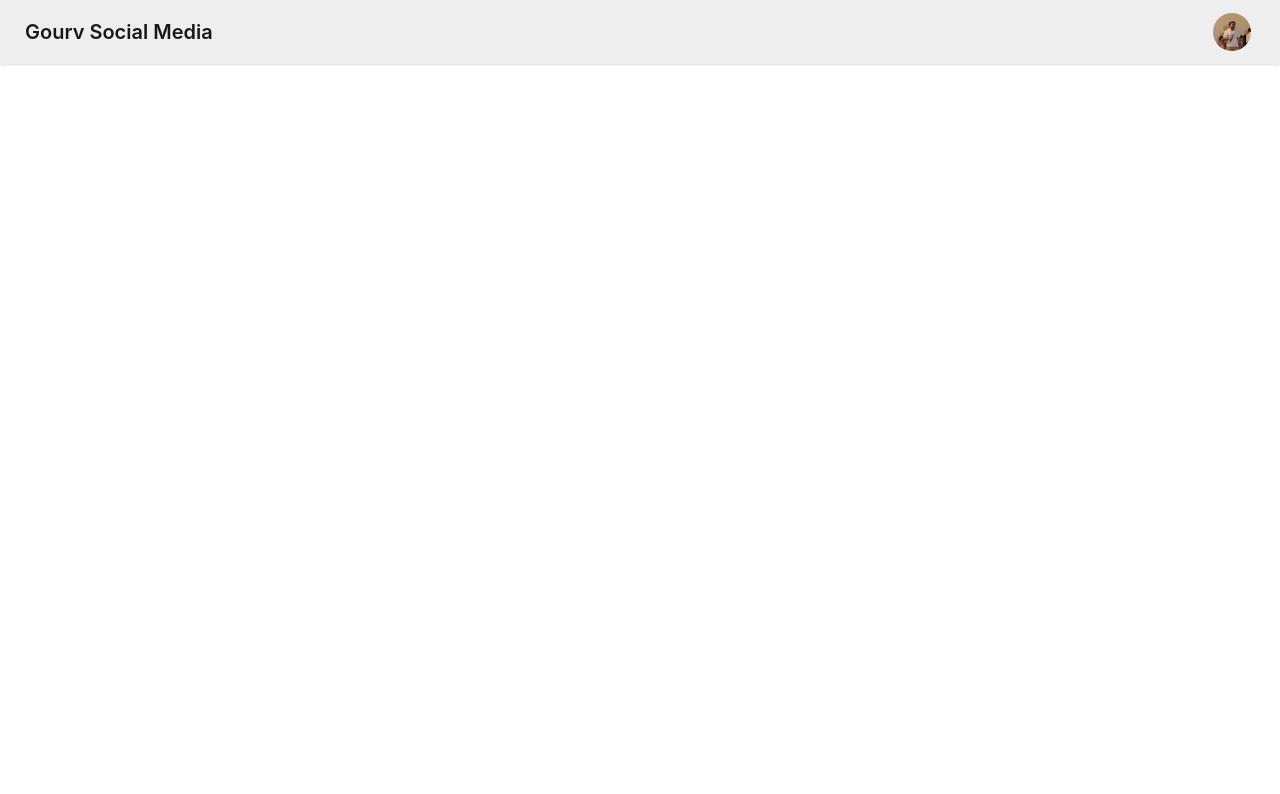
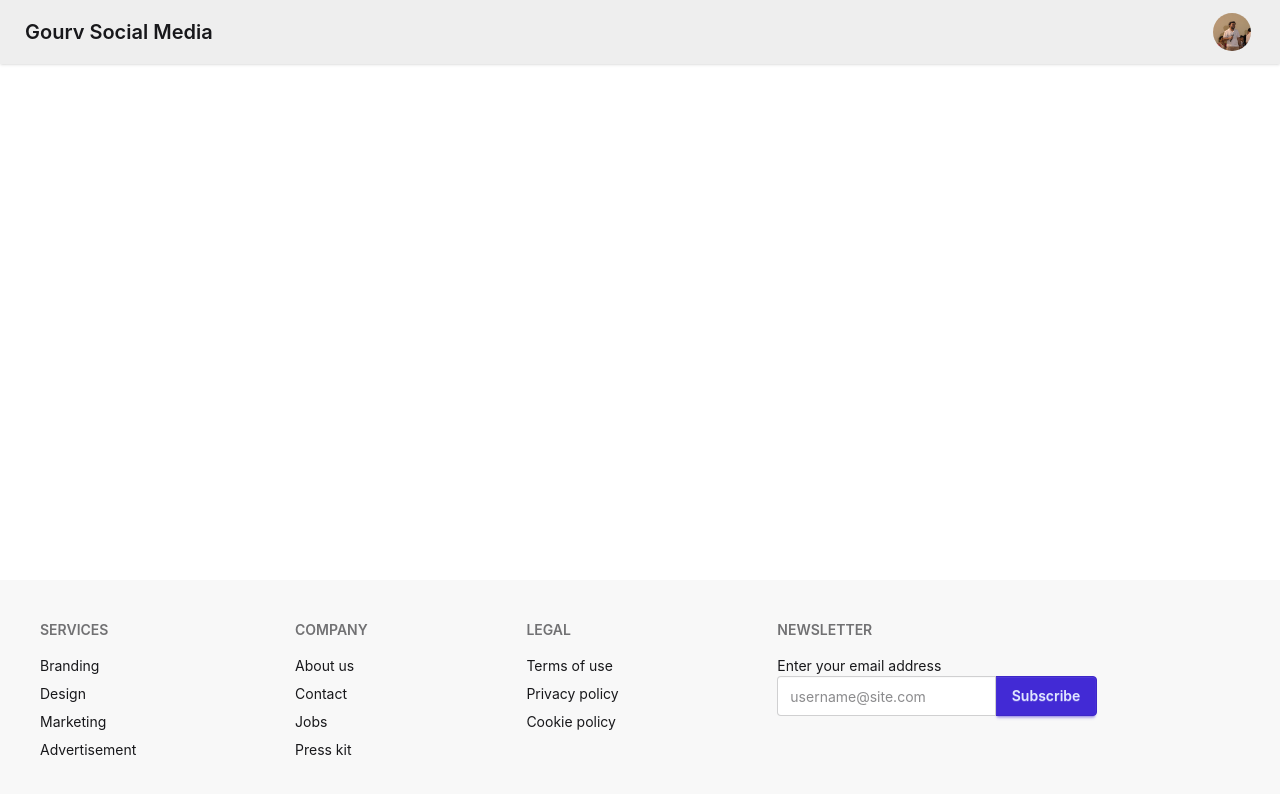
Before and after one commit to gouravsharma199/Social-Media-FE, a React (Vite) app: page / in a window 1280 px wide. Shown: the top 794 px of the page. Built offline with nearby package versions, Linux system fonts and the light colour scheme.

Commit message:
Footer completed

```diff
--- a/src/Body.jsx
+++ b/src/Body.jsx
@@ -1,12 +1,14 @@
 import React from 'react';
 import { Outlet } from 'react-router-dom';
 import NavBar from './NavBar';
+import Footer from './Footer';
 
 const Body = () => {
   return (
     <>
     <NavBar/>
     <Outlet/>
+    <Footer/>
     </>
   );
 };
--- /dev/null
+++ b/src/Footer.jsx
@@ -0,0 +1,43 @@
+import React from 'react'
+
+const Footer = () => {
+  return (
+    <footer className="footer sm:footer-horizontal bg-base-200 text-base-content p-10 fixed bottom-0">
+  <nav>
+    <h6 className="footer-title">Services</h6>
+    <a className="link link-hover">Branding</a>
+    <a className="link link-hover">Design</a>
+    <a className="link link-hover">Marketing</a>
+    <a className="link link-hover">Advertisement</a>
+  </nav>
+  <nav>
+    <h6 className="footer-title">Company</h6>
+    <a className="link link-hover">About us</a>
+    <a className="link link-hover">Contact</a>
+    <a className="link link-hover">Jobs</a>
+    <a className="link link-hover">Press kit</a>
+  </nav>
+  <nav>
+    <h6 className="footer-title">Legal</h6>
+    <a className="link link-hover">Terms of use</a>
+    <a className="link link-hover">Privacy policy</a>
+    <a className="link link-hover">Cookie policy</a>
+  </nav>
+  <form>
+    <h6 className="footer-title">Newsletter</h6>
+    <fieldset className="w-80">
+      <label>Enter your email address</label>
+      <div className="join">
+        <input
+          type="text"
+          placeholder="username@site.com"
+          className="input input-bordered join-item" />
+        <button className="btn btn-primary join-item">Subscribe</button>
+      </div>
+    </fieldset>
+  </form>
+</footer>
+  )
+}
+
+export default Footer
```
